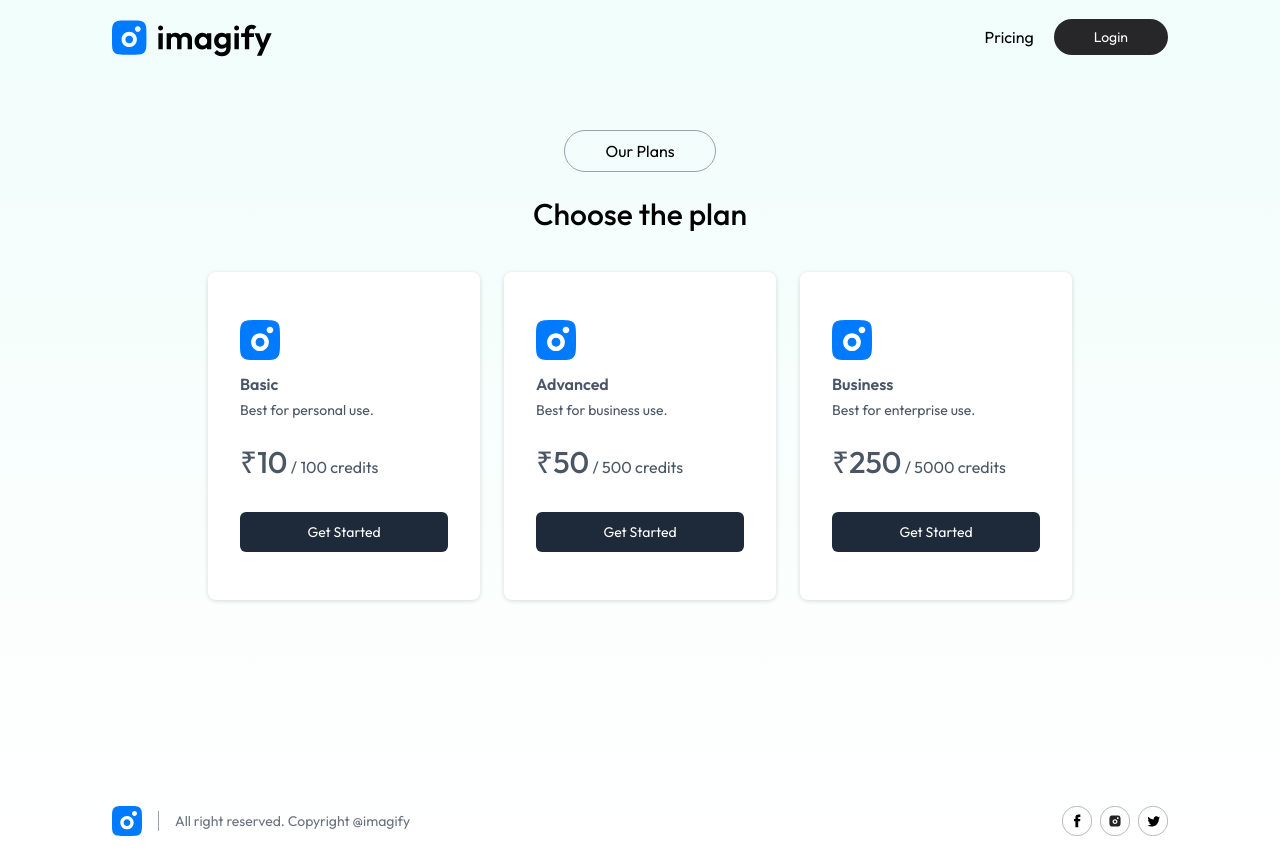
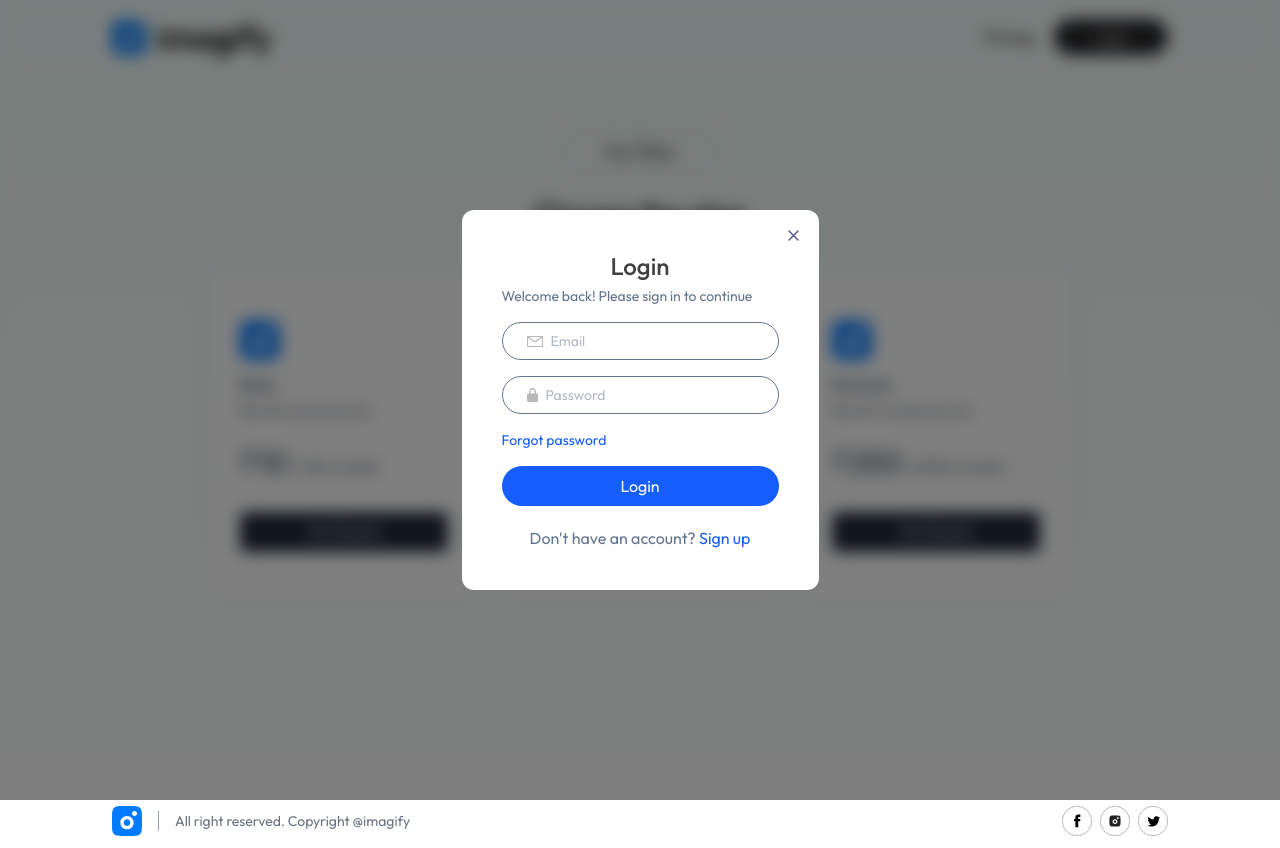
Before and after one commit to weirdshxt/Imagify-MERN-project, a React (Vite) app in the folder client/: page /buy in a window 1280 px wide. Both pictures are taken after a click on the button "Login". Built offline with nearby package versions, Linux system fonts and the light colour scheme.

Commit message:
add login/signup form

```diff
--- a/client/package.json
+++ b/client/package.json
@@ -11,6 +11,7 @@
   },
   "dependencies": {
     "@tailwindcss/vite": "^4.0.12",
+    "motion": "^12.4.10",
     "react": "^19.0.0",
     "react-dom": "^19.0.0",
     "react-router-dom": "^7.3.0",
--- a/client/src/App.jsx
+++ b/client/src/App.jsx
@@ -1,4 +1,4 @@
-import React from "react";
+import React, { useContext } from "react";
 import { Routes, Route } from "react-router-dom";
 
 import Home from "./pages/Home";
@@ -6,11 +6,17 @@
 import BuyCredit from "./pages/BuyCredit";
 import Navbar from "./components/Navbar";
 import Footer from "./components/Footer";
+import Login from "./components/Login";
+import { AppContext } from "./context/AppContext";
 
 export const App = () => {
+
+  const {showLogin} = useContext(AppContext)
+
   return (
     <div className="px-4 sm:px-10 md:px-14 lg:px-28 min-h-screen bg-gradient-to-b from-teal-50 to-orage-50">
       <Navbar />
+     {showLogin && <Login />}
       <Routes>
         <Route path="/" element={<Home />} />
         <Route path="/result" element={<Result />} />
--- /dev/null
+++ b/client/src/components/Login.jsx
@@ -0,0 +1,101 @@
+import React, { useContext, useEffect, useState } from "react";
+import { assets } from "../assets/assets";
+import { AppContext } from "../context/AppContext";
+
+const Login = () => {
+  const [state, setState] = useState("Login");
+
+  const {setShowLogin} = useContext(AppContext)
+
+  useEffect(() => {
+    document.body.style.overflow = "hidden"
+
+    return () => {
+        document.body.style.overflow = "unset"
+    }
+  }, [])
+
+  return (
+    <div className="absolute top-0 left-0 right-0 bottom-0 z-10 backdrop-blur-sm bg-black/50 flex justify-center items-center">
+      <form className="relative bg-white p-10 rounded-xl text-slate-500">
+        <h1 className="text-center text-2xl text-neutral-700 font-medium">
+          {state}
+        </h1>
+        <p className="text-sm mt-1">Welcome back! Please sign in to continue</p>
+
+        {state !== "Login" && (
+          <div className="border px-6 py-2 flex items-center gap-2 rounded-full mt-6">
+            <img src={assets.profile_icon} alt="" width={20} />
+            <input
+              className="outline-none text-sm"
+              type="text"
+              placeholder="Full Name"
+              required
+            />
+          </div>
+        )}
+
+        <div className="border px-6 py-2 flex items-center gap-2 rounded-full mt-4">
+          <img src={assets.email_icon} alt="" />
+          <input
+            className="outline-none text-sm"
+            type="email"
+            placeholder="Email"
+            required
+          />
+        </div>
+
+        <div className="border px-6 py-2 flex items-center gap-2 rounded-full mt-4">
+          <img src={assets.lock_icon} alt="" />
+          <input
+            className="outline-none text-sm"
+            type="password"
+            placeholder="Password"
+            required
+          />
+        </div>
+
+        <p className="text-sm text-blue-600 my-4  cursor-pointer">
+          Forgot password
+        </p>
+
+        <button className="bg-blue-600 w-full text-white py-2 rounded-full">
+          {state === "Login" ? "Login" : "Create account"}
+        </button>
+
+        {state === "Login" ? (
+          <p className="mt-5 text-center">
+            Don't have an account?{" "}
+            <span
+              className="text-blue-600 cursor-pointer"
+              onClick={() => setState("Sign Up")}
+            >
+              {" "}
+              Sign up
+            </span>
+          </p>
+        ) : (
+          <p className="mt-5 text-center">
+            Already have an account?{" "}
+            <span
+              className="text-blue-600 cursor-pointer"
+              onClick={() => setState("Login")}
+            >
+              {" "}
+              Login
+            </span>
+          </p>
+        )}
+
+        <img
+        onClick={() =>setShowLogin(false)}
+          src={assets.cross_icon}
+          alt=""
+          className="absolute top-5 right-5 cursor-pointer"
+        />
+      </form>
+    </div>
+  );
+};
+
+export default Login;
--- a/client/src/components/Navbar.jsx
+++ b/client/src/components/Navbar.jsx
@@ -5,7 +5,7 @@
 
 const Navbar = () => {
 
-    const {user } = useContext(AppContext)
+    const {user, setShowLogin } = useContext(AppContext)
 
   const navigate = useNavigate();
 
@@ -42,7 +42,7 @@
             <p onClick={() => navigate("/buy")} className="cursor-pointer">
               Pricing
             </p>
-            <button className="bg-zinc-800 text-white px-7 py-2 sm:px-10 text-sm rounded-full">
+            <button onClick={() => setShowLogin(true)} className="bg-zinc-800 text-white px-7 py-2 sm:px-10 text-sm rounded-full">
               Login
             </button>
           </div>
--- a/client/src/context/AppContext.jsx
+++ b/client/src/context/AppContext.jsx
@@ -8,10 +8,13 @@
 
 export const AppProvider = (props) => {
      const [user, setUser] = useState(null);
+     const [showLogin, setShowLogin] = useState(false)
 
      const value = {
         user,
-        setUser
+        setUser,
+        showLogin,
+        setShowLogin
      }
 
      return (
```
Also changed, not shown: 1 other file (tests, documents, lock files or other folders).
